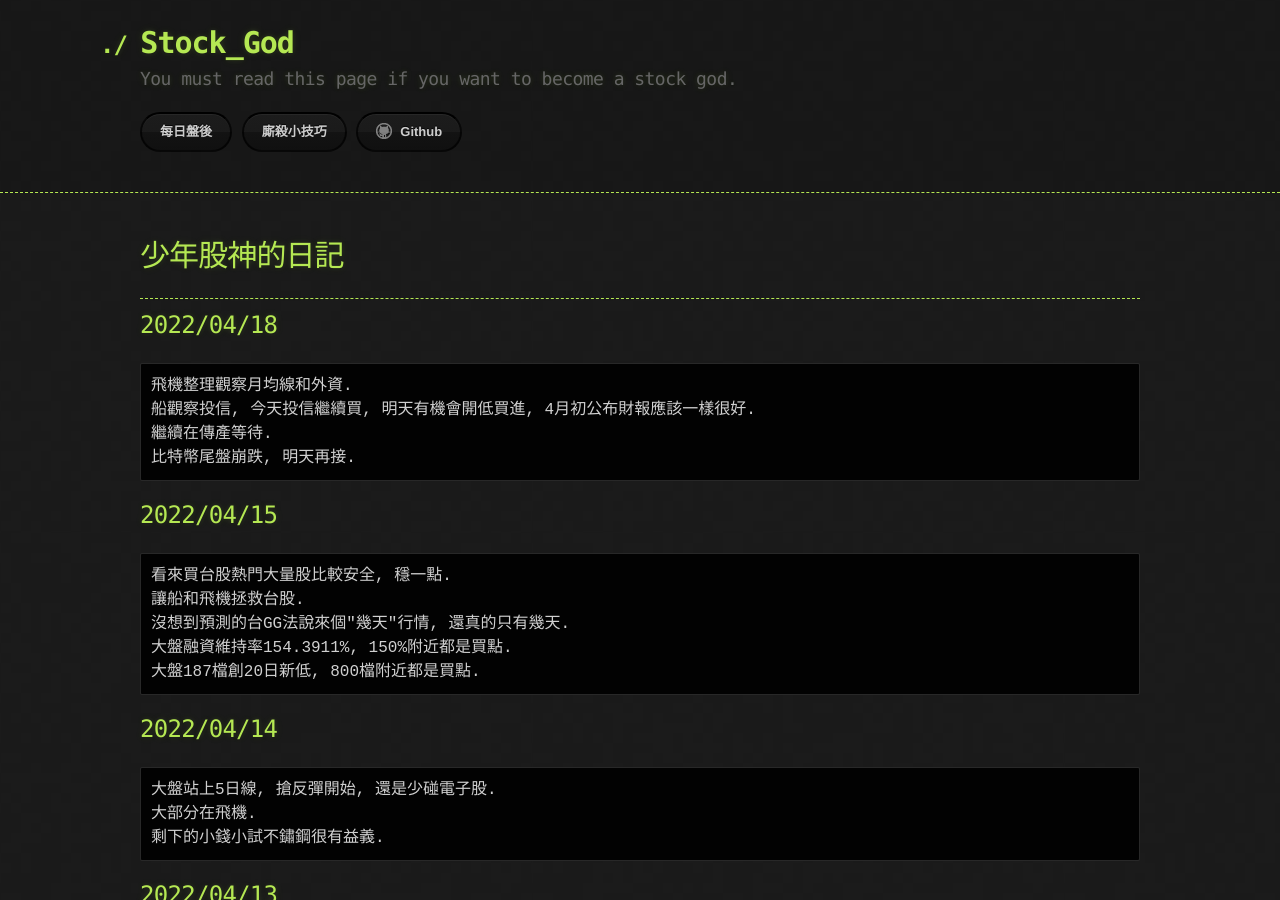
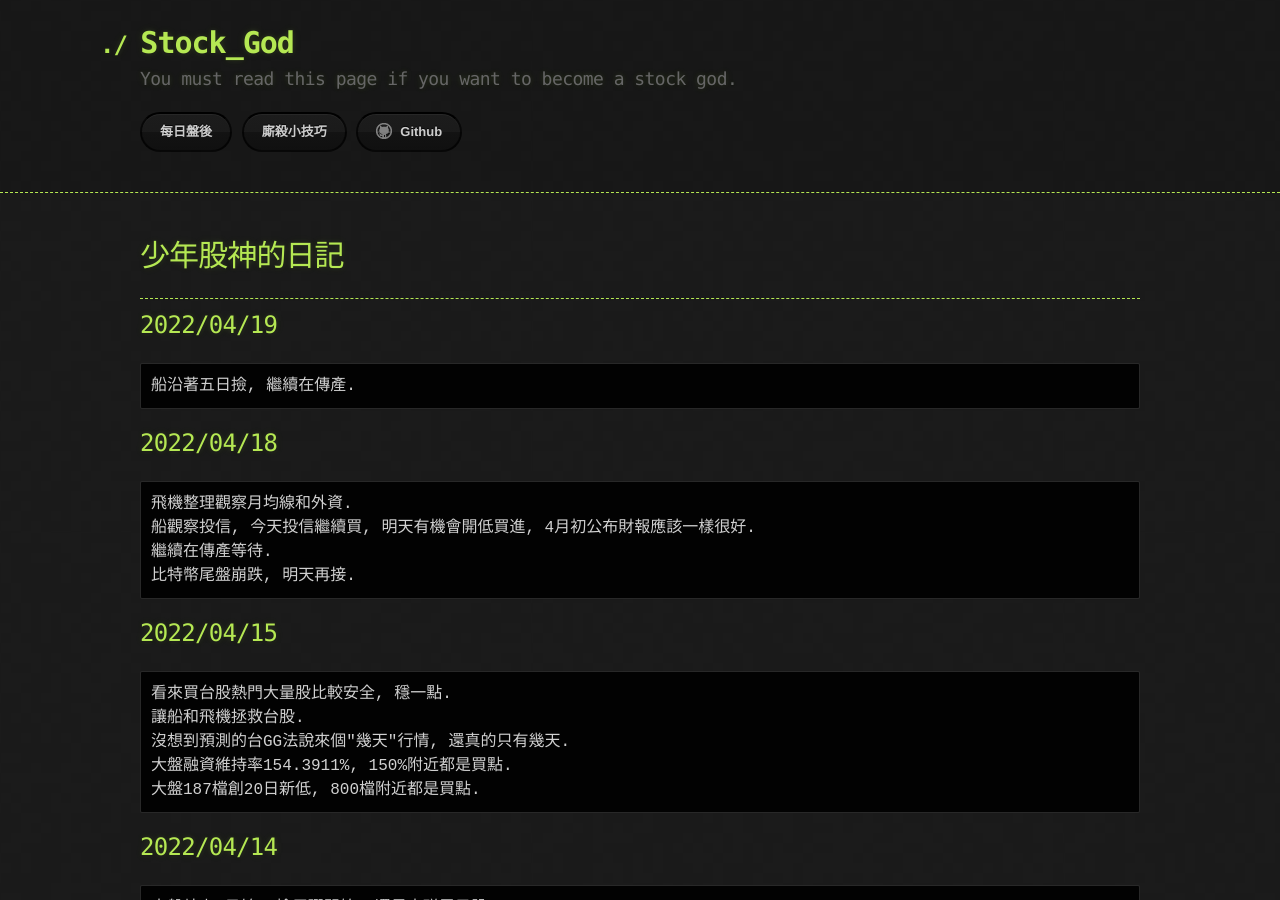
Before and after one commit to lepg5487/Stock_God, a Jekyll site: the page built from index.md, in a window 1280 px wide and 900 px high. Built offline with Jekyll 4.4.1, drawn with Linux system fonts in a browser that asks for light colours; our own code applies the rules of GitHub Pages for plain Markdown files.

Commit message:
Update index.md

````diff
--- a/index.md
+++ b/index.md
@@ -5,6 +5,11 @@ layout: testlayouts
 # 少年股神的日記
 
 ---
+
+## 2022/04/19
+```
+船沿著五日撿, 繼續在傳產.
+```
 
 ## 2022/04/18
 ```
````
